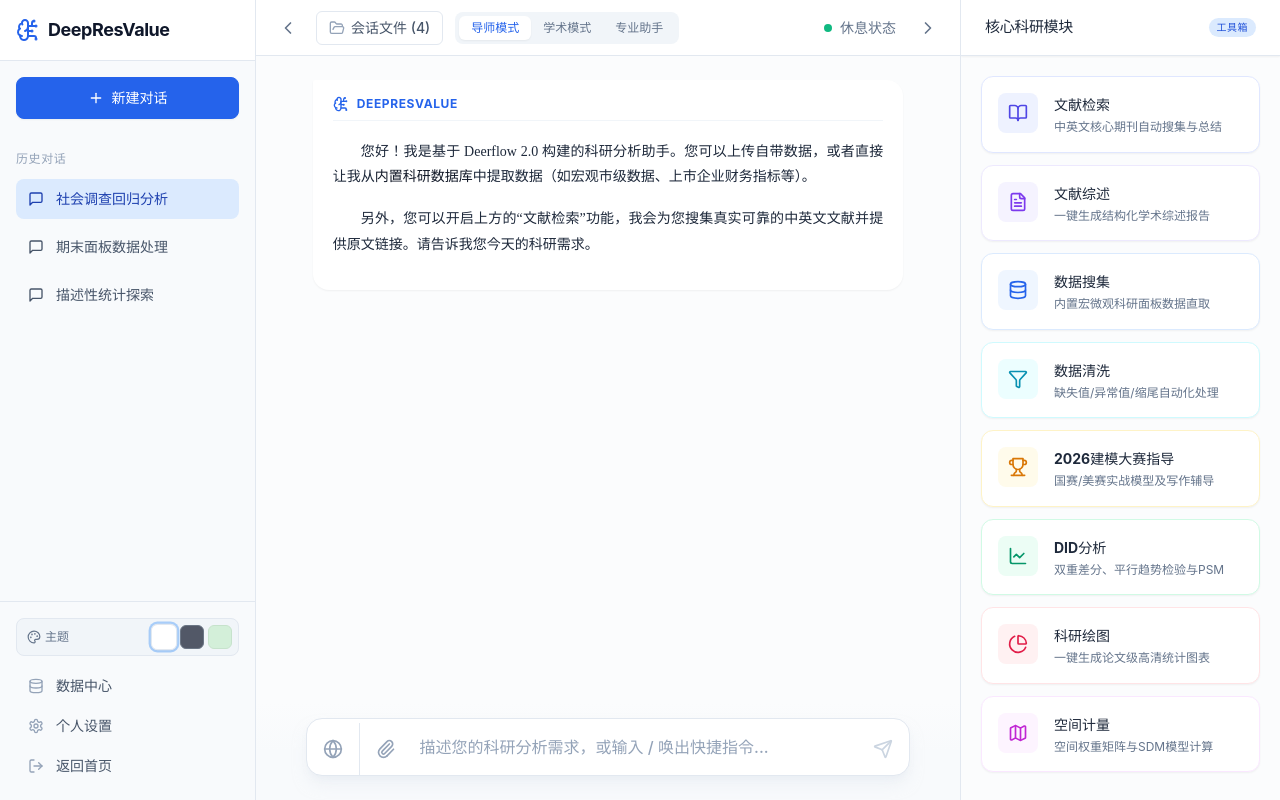
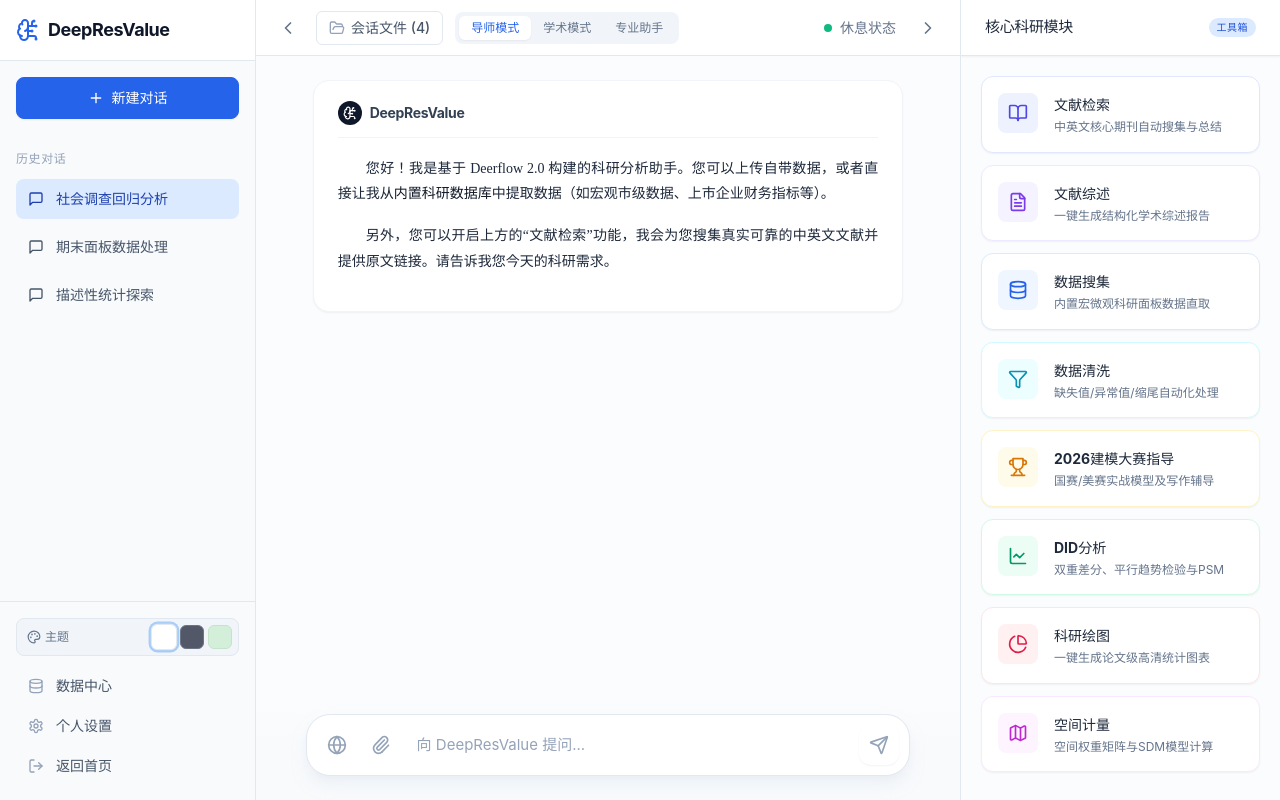
Before and after one commit to ZhangMochen1314/ZhangMochen1314, a React (Vite) app: page /chat in a window 1280 px wide. Built offline with nearby package versions, Linux system fonts and the light colour scheme.

Commit message:
feat: 创建科研对话应用
Co-authored-by: traeagent <traeagent@users.noreply.github.com>

```diff
--- a/src/pages/Chat.tsx
+++ b/src/pages/Chat.tsx
@@ -546,18 +546,20 @@ export default function Chat() {
                 key={msg.id}
                 className={`flex w-[90%] mx-auto ${msg.role === 'user' ? 'justify-end' : 'justify-start'}`}
               >
-                <div className={`w-full rounded-2xl px-5 py-4 shadow-sm ${
+                <div className={`w-full rounded-2xl px-6 py-5 ${
                   msg.role === 'user'
-                    ? 'bg-blue-600 text-white rounded-tr-sm'
-                    : (theme === 'dark' ? 'bg-slate-800 border-slate-700 text-slate-200' : 'bg-white border-slate-200 text-slate-800') + ' rounded-tl-sm'
+                    ? (theme === 'dark' ? 'bg-[#1E293B] text-slate-100' : 'bg-[#F1F5F9] text-slate-800')
+                    : (theme === 'dark' ? 'text-slate-200' : 'bg-white border border-slate-100 shadow-sm text-slate-800')
                 }`}>
                   {msg.role === 'assistant' && (
-                    <div className="flex items-center space-x-2 mb-3 text-blue-600 border-b border-slate-100 pb-2">
-                      <BrainCircuit className="w-4 h-4" />
-                      <span className="text-xs font-bold uppercase tracking-wider">DeepResValue</span>
+                    <div className="flex items-center space-x-2 mb-4 text-slate-700 dark:text-slate-300 border-b border-slate-100 dark:border-slate-700/50 pb-3">
+                      <div className="w-6 h-6 rounded-full bg-slate-900 dark:bg-slate-100 flex items-center justify-center">
+                        <BrainCircuit className="w-3.5 h-3.5 text-white dark:text-slate-900" />
+                      </div>
+                      <span className="text-sm font-bold tracking-tight">DeepResValue</span>
                     </div>
                   )}
-                  <div className={`prose prose-sm max-w-none ${msg.role === 'user' ? 'prose-invert text-white/90' : 'prose-academic'}`}>
+                  <div className={`prose prose-sm max-w-none ${msg.role === 'user' ? 'prose-slate dark:prose-invert text-base leading-relaxed' : 'prose-academic'}`}>
                     {msg.reasoning && (
                       <div className={`mb-4 p-4 rounded-lg text-xs leading-relaxed italic font-sans shadow-inner ${
                         theme === 'dark' ? 'bg-slate-900/50 text-slate-400 border border-slate-700' : 'bg-slate-50 text-slate-500 border border-slate-100'
@@ -621,10 +623,12 @@ export default function Chat() {
                 animate={{ opacity: 1, y: 0 }}
                 className="flex justify-start w-[90%] mx-auto"
               >
-                <div className="w-full rounded-2xl px-5 py-4 shadow-sm bg-white border border-slate-200 text-slate-800 rounded-tl-sm">
-                  <div className="flex items-center space-x-2 mb-3 text-blue-600 border-b border-slate-100 pb-2">
-                    <BrainCircuit className="w-4 h-4 animate-pulse" />
-                    <span className="text-xs font-bold uppercase tracking-wider">DeepResValue 思考中...</span>
+                <div className="w-full rounded-2xl px-6 py-5 bg-white border border-slate-100 shadow-sm text-slate-800">
+                  <div className="flex items-center space-x-2 mb-4 text-slate-700 border-b border-slate-100 pb-3">
+                    <div className="w-6 h-6 rounded-full bg-slate-900 flex items-center justify-center">
+                      <BrainCircuit className="w-3.5 h-3.5 text-white animate-pulse" />
+                    </div>
+                    <span className="text-sm font-bold tracking-tight">DeepResValue 思考中...</span>
                   </div>
                   <div className="flex space-x-2 items-center h-6">
                     <span className="w-2 h-2 bg-slate-300 rounded-full animate-bounce"></span>
@@ -663,10 +667,10 @@ export default function Chat() {
               </div>
             )}
 
-            <div className={`flex items-end border rounded-2xl shadow-lg transition-all ${
+            <div className={`flex items-end border rounded-3xl shadow-lg transition-all p-1.5 ${
               theme === 'dark'
-                ? (input.trim() || selectedFiles.length > 0 ? 'bg-slate-800 border-blue-500 ring-4 ring-blue-900/50' : 'bg-slate-800 border-slate-700 focus-within:ring-4 focus-within:ring-blue-900/50 focus-within:border-blue-500')
-                : (input.trim() || selectedFiles.length > 0 ? 'bg-white border-blue-400 ring-4 ring-blue-100/50 shadow-blue-900/5' : 'bg-white border-slate-200 focus-within:ring-4 focus-within:ring-blue-100/50 focus-within:border-blue-400 shadow-slate-200/50')
+                ? (input.trim() || selectedFiles.length > 0 ? 'bg-[#1E293B] border-blue-500/50 ring-4 ring-blue-900/20' : 'bg-[#1E293B] border-slate-700/50 focus-within:ring-4 focus-within:ring-blue-900/20 focus-within:border-blue-500/50')
+                : (input.trim() || selectedFiles.length > 0 ? 'bg-white border-blue-200 ring-4 ring-blue-50 shadow-blue-900/5' : 'bg-white border-slate-200 focus-within:ring-4 focus-within:ring-blue-50 focus-within:border-blue-200 shadow-slate-200/50')
             }`}>
               <input
                 type="file"
@@ -676,13 +680,13 @@ export default function Chat() {
                 onChange={handleFileChange}
                 accept=".dta,.sav,.py,.do,.r,.zip,.csv,.xlsx,.xls,.pdf,.doc,.docx"
               />
-              <div className="relative group">
+              <div className="relative group self-center ml-1">
                 <button
                   onClick={() => setUseNetwork(!useNetwork)}
-                  className={`p-4 transition-colors rounded-l-2xl border-r ${
+                  className={`p-2.5 transition-colors rounded-xl ${
                     theme === 'dark'
-                      ? (useNetwork ? 'text-indigo-400 bg-slate-800 border-slate-700' : 'text-slate-500 hover:text-indigo-400 bg-slate-800 border-slate-700')
-                      : (useNetwork ? 'text-indigo-600 bg-indigo-50 border-slate-200' : 'text-slate-400 hover:text-indigo-600 bg-transparent border-slate-200')
+                      ? (useNetwork ? 'text-indigo-400 bg-slate-800' : 'text-slate-400 hover:text-indigo-400 hover:bg-slate-800')
+                      : (useNetwork ? 'text-indigo-600 bg-indigo-50' : 'text-slate-400 hover:text-indigo-600 hover:bg-slate-50')
                   }`}
                 >
                   <Globe className={`w-5 h-5 ${useNetwork ? 'animate-pulse' : ''}`} />
@@ -697,11 +701,11 @@ export default function Chat() {
                 </div>
               </div>
 
-              <div className="relative group">
+              <div className="relative group self-center ml-1">
                 <button
                   onClick={() => fileInputRef.current?.click()}
-                  className={`p-4 transition-colors ${
-                    theme === 'dark' ? 'text-slate-400 hover:text-blue-400 bg-slate-800' : 'text-slate-400 hover:text-blue-600 bg-transparent'
+                  className={`p-2.5 transition-colors rounded-xl ${
+                    theme === 'dark' ? 'text-slate-400 hover:text-blue-400 hover:bg-slate-800' : 'text-slate-400 hover:text-blue-600 hover:bg-slate-50'
                   }`}
                   title="上传附件"
                 >
@@ -726,8 +730,8 @@ export default function Chat() {
                     handleSend();
                   }
                 }}
-                placeholder="描述您的科研分析需求，或输入 / 唤出快捷指令..."
-                className={`w-full max-h-32 min-h-[56px] py-4 px-2 resize-none outline-none bg-transparent font-medium ${
+                placeholder="向 DeepResValue 提问..."
+                className={`w-full max-h-32 min-h-[44px] py-3 px-3 mx-1 resize-none outline-none bg-transparent text-[15px] leading-relaxed ${
                   theme === 'dark' ? 'text-slate-200 placeholder-slate-500' : 'text-slate-700 placeholder-slate-400'
                 }`}
                 rows={1}
@@ -735,14 +739,14 @@ export default function Chat() {
               <button
                 onClick={handleSend}
                 disabled={(!input.trim() && selectedFiles.length === 0) || isLoading || isUploading}
-                className={`p-4 transition-colors rounded-br-2xl ${
+                className={`p-2.5 transition-all rounded-xl self-center mr-1 flex items-center justify-center ${
                   theme === 'dark'
-                    ? 'text-blue-400 hover:text-blue-300 disabled:text-slate-600 bg-slate-800'
-                    : 'text-blue-600 hover:text-blue-700 disabled:text-slate-300 bg-transparent'
+                    ? 'disabled:text-slate-600 disabled:bg-transparent text-white bg-blue-600 hover:bg-blue-500'
+                    : 'disabled:text-slate-400 disabled:bg-transparent text-white bg-slate-900 hover:bg-slate-800 shadow-sm'
                 }`}
               >
                 {isUploading ? (
-                  <Loader2 className="w-5 h-5 animate-spin" />
+                  <Loader2 className="w-4 h-4 animate-spin" />
                 ) : (
                   <Send className={`w-5 h-5 ${(input.trim() || selectedFiles.length > 0) && !isLoading ? 'hover:translate-x-1 hover:-translate-y-1 transition-transform' : ''}`} />
                 )}
```
